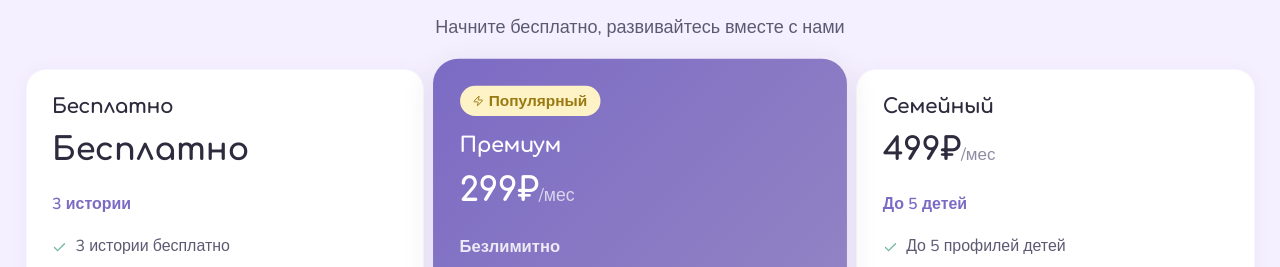
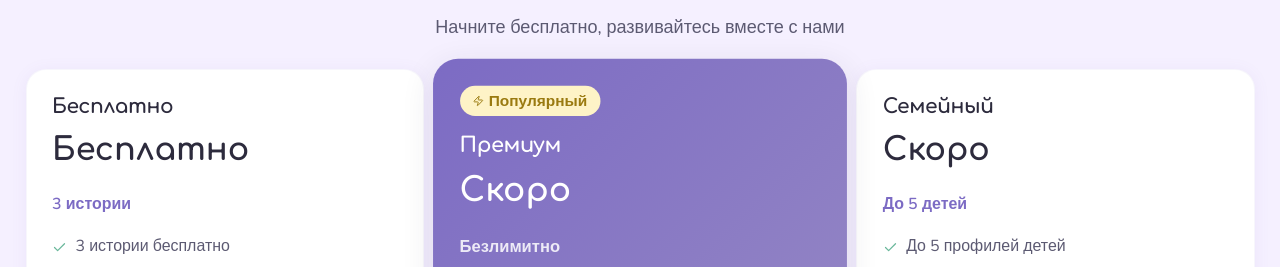
Before and after one commit to leriaqa-beep/test-vibe-code, a React (Vite) app in the folder pochemu4ki/: page / in a window 1280 px wide. Shown: the part 2608-2875 px from the top of the page. Built offline with nearby package versions, Linux system fonts and the light colour scheme; no server answers.

Commit message:
fix(landing): hide pricing amounts, show 'Скоро' for paid plans

```diff
--- a/pochemu4ki/src/pages/Landing.tsx
+++ b/pochemu4ki/src/pages/Landing.tsx
@@ -603,13 +603,8 @@ export default function Landing() {
                     fontSize: 'var(--text-h2)',
                     color: p.highlight ? '#fff' : 'var(--text-primary)',
                   }}>
-                    {p.price === '0' ? 'Бесплатно' : `${p.price}₽`}
+                    {p.price === '0' ? 'Бесплатно' : 'Скоро'}
                   </span>
-                  {p.period && (
-                    <span style={{ color: p.highlight ? 'rgba(255,255,255,0.7)' : 'var(--text-muted)', fontSize: 'var(--text-base)' }}>
-                      {p.period}
-                    </span>
-                  )}
                 </div>
                 <div style={{
                   fontSize: 'var(--text-sm)',
```
